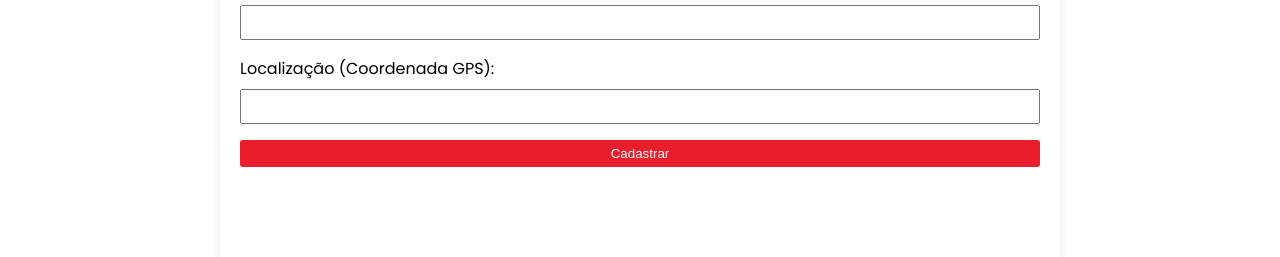
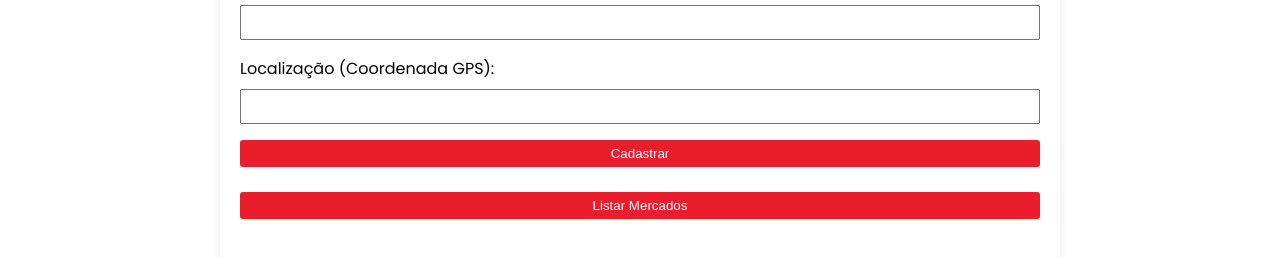
Before and after one commit to jmdgab75/tarbalho-pwa-mercados, a website built with Vite: page index.html in a window 1280 px wide. Shown: the part 269-526 px from the top of the page. Built offline with nearby package versions, Linux system fonts and the light colour scheme.

Commit message:
FINALIZADO!!!!!!

```diff
--- a/index.html
+++ b/index.html
@@ -33,6 +33,11 @@
             <input type="text" id="localizacao" name="localizacao" required>
 
             <button type="button" onclick="cadastrarMercado()">Cadastrar</button>
+            <br>
+
+            <button type="button" onclick="listarMercados()">Listar Mercados</button>
+            <br>
+
         </form>
 
         <div id="listaMercados">
```
Also changed, not shown: js/main.js (line endings or trailing spaces).
